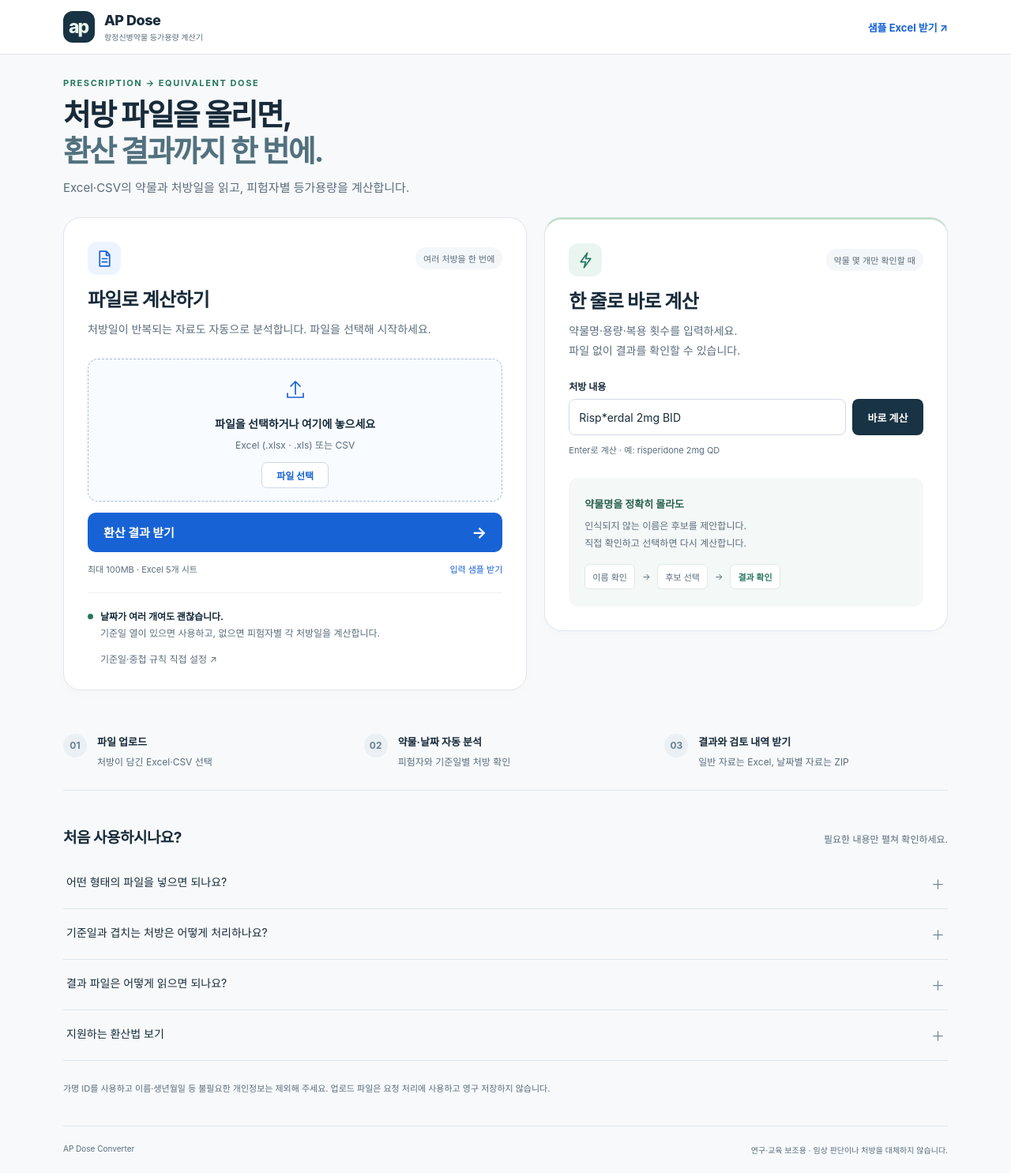
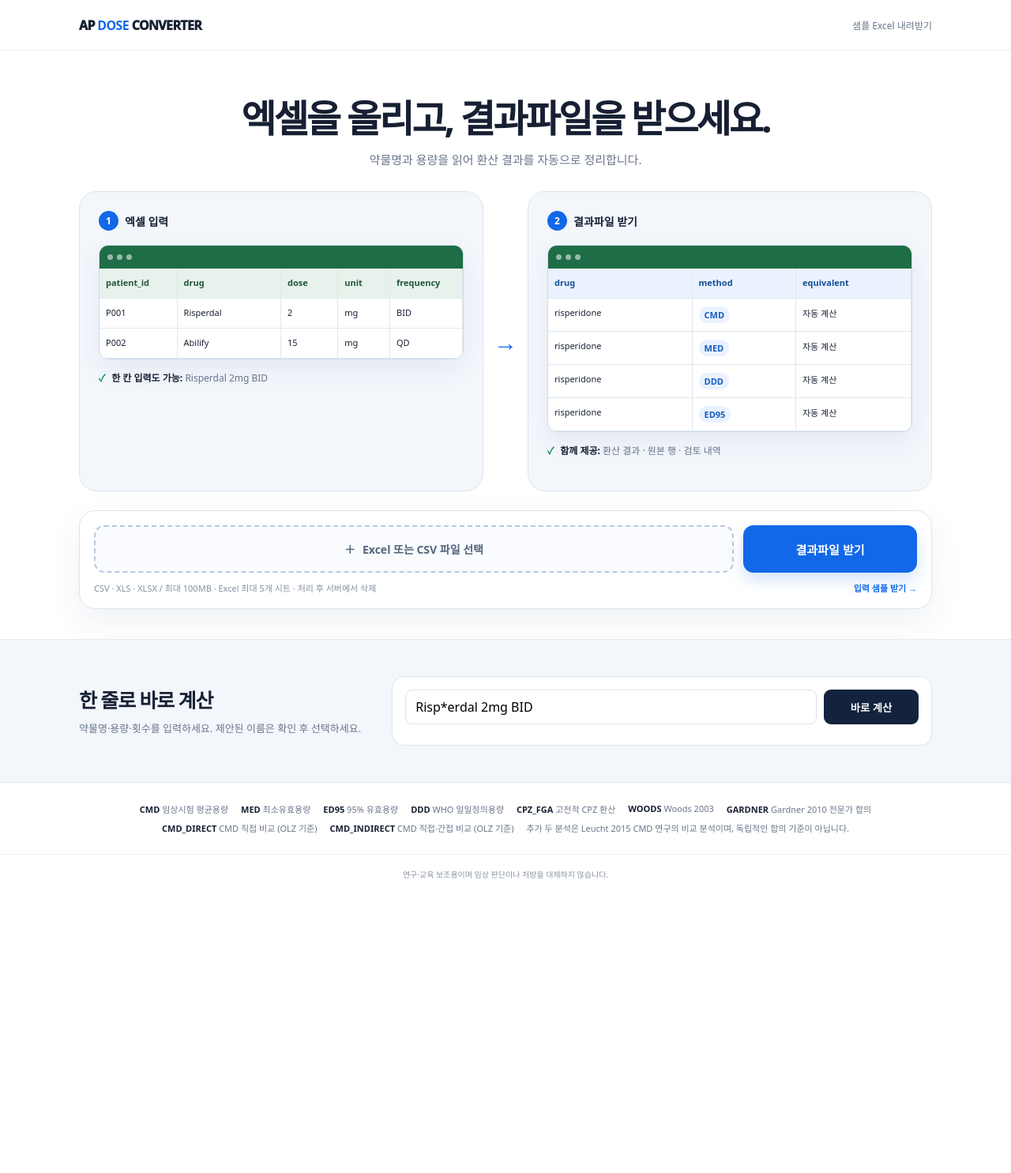
Before and after one commit to YeweonJung/ap-equivalence-calculator, a Flask app: page / in a window 1280 px wide. Shown: the whole page at 79% size. After the commit the page ends 1112 px from the top, so only its background shows below. Run offline with Flask 3, Linux system fonts and the light colour scheme.

Commit message:
Preserve spreadsheet homepage layout and fix candidate text wrapping

```diff
--- a/static/quick_check.js
+++ b/static/quick_check.js
@@ -32,7 +32,7 @@ async function recordCorrection(item, index, alias, source) {
 function itemHtml(item, index) {
   if (!item.ok) {
     const suggestions = (item.suggestions || []).map((candidate, candidateIndex) =>
-      `<button type="button" class="suggestion-button" data-item="${index}" data-candidate="${candidateIndex}">${escapeHtml(candidate.alias)} (${escapeHtml(candidate.drug)})로 수정 · ${candidate.source === 'llm' ? 'AI 미확인 후보' : `${escapeHtml(candidate.distance)}글자 편집`}<br><small>${escapeHtml(candidate.explanation)}</small></button>`).join(' ');
+      `<button type="button" class="suggestion-button" data-item="${index}" data-candidate="${candidateIndex}"><span class="suggestion-name">${escapeHtml(candidate.alias)} (${escapeHtml(candidate.drug)})로 수정</span><span class="suggestion-meta">${candidate.source === 'llm' ? 'AI 미확인 후보' : `${escapeHtml(candidate.distance)}글자 편집`}</span><small class="suggestion-explanation">${escapeHtml(candidate.explanation)}</small></button>`).join(' ');
     return `<div class="parse-item error"><b>${escapeHtml(item.original)}</b> — ${escapeHtml(item.error)}${suggestions ? `<div class="values">혹시 아래 약물인가요? 글자 차이는 약물의 동일성을 보장하지 않습니다. 이름을 확인하고 선택하세요. 용량·단위·빈도는 유지됩니다.</div><div class="suggestions">${suggestions}</div>` : ''}${feedbackHtml(item, index)}</div>`;
   }
   const values = `<table class="conversion-table"><caption>방법별 환산 결과 (mg/day)</caption><thead><tr><th>방법</th><th>결과 · 기준 약물</th></tr></thead><tbody>${item.conversions.map(value => {
--- a/templates/index.html
+++ b/templates/index.html
@@ -1,28 +1,85 @@
 <!doctype html>
-<html lang="ko"><head><meta charset="utf-8"><meta name="viewport" content="width=device-width, initial-scale=1"><title>AP Dose Converter | 항정신병약물 등가용량 계산</title><link rel="stylesheet" href="{{ url_for('static', filename='home.css') }}"></head>
+<html lang="ko">
+<head>
+  <meta charset="utf-8">
+  <meta name="viewport" content="width=device-width, initial-scale=1">
+  <title>AP Dose Converter | 항정신병약물 등가용량 계산</title>
+  <style>
+    :root{--blue:#1268e8;--navy:#13233d;--ink:#172033;--muted:#69758a;--line:#dce4ef;--soft:#f3f7fc;--green:#13805b}
+    *{box-sizing:border-box}body{margin:0;background:#fff;color:var(--ink);font-family:Pretendard,"Noto Sans KR",system-ui,sans-serif}.wrap{width:min(1080px,calc(100% - 32px));margin:auto}
+    header{height:64px;display:flex;align-items:center;border-bottom:1px solid #e8edf4}.nav{display:flex;align-items:center;justify-content:space-between}.logo{font-weight:950;letter-spacing:-.04em}.logo b{color:var(--blue)}.nav a{font-size:12px;color:var(--muted);text-decoration:none}
+    .main{padding:48px 0 38px}.title{text-align:center;margin-bottom:30px}.title h1{margin:0 0 9px;font-size:clamp(30px,5vw,48px);letter-spacing:-.06em}.title p{margin:0;color:var(--muted);font-size:15px}
+    .flow{display:grid;grid-template-columns:1fr 56px 1fr;align-items:center}.arrow{text-align:center;color:var(--blue);font-size:30px;font-weight:900}.panel{min-height:380px;border:1px solid var(--line);border-radius:22px;background:var(--soft);padding:24px}.panel-label{display:flex;align-items:center;gap:8px;margin-bottom:18px;font-weight:900;font-size:14px}.number{width:25px;height:25px;display:grid;place-items:center;border-radius:50%;background:var(--blue);color:#fff;font-size:12px}
+    .sheet{overflow:hidden;background:#fff;border:1px solid #cfd9e7;border-radius:12px;box-shadow:0 12px 30px #263f6813}.sheet-head{height:29px;background:#1e6d46;display:flex;align-items:center;padding:0 10px;gap:5px}.dot{width:7px;height:7px;border-radius:50%;background:#fff8}.grid{display:grid;grid-template-columns:.75fr 1fr .55fr .5fr .7fr;font-size:11px}.cell{min-height:38px;padding:10px 8px;border-right:1px solid #e1e7ef;border-bottom:1px solid #e1e7ef;white-space:nowrap;overflow:hidden}.grid .cell:nth-child(-n+5){background:#e8f2ec;font-weight:900;color:#245640}.hint{display:flex;align-items:center;gap:8px;margin-top:14px;color:var(--muted);font-size:12px}.hint b{color:var(--ink)}
+    .result-grid{display:grid;grid-template-columns:1fr .72fr .8fr;font-size:11px}.result-grid .cell:nth-child(-n+3){background:#eaf2ff;color:#164f99;font-weight:900}.method-pill{display:inline-flex;padding:3px 7px;border-radius:99px;background:#eaf2ff;color:#155dbd;font-weight:900}.check{color:var(--green);font-weight:900}
+    .upload{margin-top:24px;background:#fff;border:1px solid var(--line);border-radius:20px;padding:18px;box-shadow:0 16px 42px #223c6312}.upload form{display:grid;grid-template-columns:1fr 220px;gap:12px}.file-label{min-height:60px;border:2px dashed #b8c9de;border-radius:13px;display:flex;align-items:center;justify-content:center;gap:9px;background:#f9fbfe;color:#53647b;font-size:14px;font-weight:750;cursor:pointer}.file-label:hover,.file-label:focus-within{border-color:var(--blue);background:#f1f7ff}.file-label input{position:absolute;width:1px;height:1px;opacity:0}.upload button{border:0;border-radius:13px;background:var(--blue);color:#fff;font-size:15px;font-weight:900;cursor:pointer;box-shadow:0 9px 20px #1268e830}.upload button:disabled{opacity:.6}.under-actions{display:flex;justify-content:space-between;gap:16px;margin-top:11px;font-size:11px;color:#8390a2}.under-actions a{color:var(--blue);font-weight:800;text-decoration:none}
+    .try{padding:46px 0;background:var(--soft);border-top:1px solid #e5ebf3}.try-grid{display:grid;grid-template-columns:.7fr 1.3fr;gap:28px;align-items:center}.try h2{margin:0 0 8px;font-size:25px;letter-spacing:-.045em}.try p{margin:0;color:var(--muted);font-size:13px;line-height:1.7}.parser{padding:16px;background:#fff;border:1px solid var(--line);border-radius:15px}.parser-row{display:grid;grid-template-columns:1fr 120px;gap:9px}.parser input{width:100%;min-height:44px;border:1px solid var(--line);border-radius:9px;padding:0 12px;font:inherit}.parser button{border:0;border-radius:9px;background:var(--navy);color:#fff;font-weight:850;cursor:pointer}.parse-results{display:grid;gap:7px;margin-top:10px}.parse-item{padding:10px;border-radius:9px;background:#f8fafc;border:1px solid #e5ebf2;font-size:12px}.parse-top{display:flex;justify-content:space-between;gap:8px}.parse-top span{color:var(--green);font-weight:900}.values{margin-top:6px;color:var(--muted);line-height:1.7}.values b{color:#3e5677}.error{color:#a64a13}
+    .methods{padding:25px 0;border-top:1px solid var(--line)}.method-list{display:flex;justify-content:center;gap:8px 16px;flex-wrap:wrap;color:var(--muted);font-size:11px}.method-list b{color:var(--ink)}footer{text-align:center;padding:17px;color:#8b95a5;font-size:10px;border-top:1px solid #edf0f5}
+    @media(max-width:760px){.main{padding-top:32px}.flow{grid-template-columns:1fr}.arrow{transform:rotate(90deg);height:52px;display:grid;place-items:center}.panel{min-height:auto}.upload form,.try-grid,.parser-row{grid-template-columns:1fr}.upload button{min-height:54px}.under-actions{flex-direction:column}.grid{font-size:10px}.cell{padding:9px 5px}.try-grid{align-items:start}}
+    .suggestions{display:flex;gap:8px;flex-wrap:wrap;margin-top:10px}.parser .suggestion-button{padding:9px 12px;background:#eaf2ff;color:#164f99;border:1px solid #b8c9de;text-align:left}
+    .parser-row button{min-height:44px}.parse-top{flex-wrap:wrap}.parse-top b{overflow-wrap:anywhere}.parser{min-width:0}
+    .conversion-table{width:100%;border-collapse:collapse;margin-top:8px}.conversion-table th,.conversion-table td{padding:7px 4px;text-align:left;border-bottom:1px solid var(--line);overflow-wrap:anywhere}.conversion-table th{color:var(--ink)}
+    #export-quick{margin-top:12px;padding:10px 14px;min-height:44px;background:var(--blue)}#export-quick[hidden]{display:none}#download-status{font-size:12px;margin-top:6px}.parser button:disabled{opacity:.55;cursor:wait}
+  /* Keep mixed Korean/English candidate text inside the quick-check card. */
+.parse-results{min-width:0;grid-template-columns:minmax(0,1fr)}
+.parse-item{min-width:0;overflow-wrap:anywhere;word-break:keep-all}
+.suggestions{display:grid;grid-template-columns:minmax(0,1fr)}
+.parser .suggestion-button{display:block;width:100%;min-width:0;max-width:100%;font-family:inherit;line-height:1.65;white-space:normal;word-break:keep-all;overflow-wrap:anywhere}
+.suggestion-name,.suggestion-meta,.suggestion-explanation{display:block}
+.suggestion-meta{margin-top:3px;font-size:12px;font-weight:500}
+.suggestion-explanation{margin-top:4px;font-weight:400}
+
+
+.parser button{font-family:inherit}.parser input[type=checkbox]{width:16px;min-height:16px;vertical-align:middle}.parser details{margin-top:12px}.parser .manual-correction{padding:8px 12px;margin-top:8px}.parser small{line-height:1.7}.file-label.dragging{border-color:var(--blue);background:#f1f7ff}#upload-status:empty{display:none}#upload-status{font-size:12px;color:var(--muted);overflow-wrap:anywhere}#upload-status[data-error=true]{color:#a43720}
+</style>
+</head>
 <body>
-<header><nav class="wrap nav" aria-label="주 메뉴"><a class="logo" href="/"><span class="logo-mark" aria-hidden="true">ap</span><span>AP Dose<small>항정신병약물 등가용량 계산기</small></span></a><a class="nav-link" href="{{ url_for('sample_file') }}">샘플 Excel 받기 ↗</a></nav></header>
-<main class="wrap">
-<section class="hero"><span class="eyebrow">PRESCRIPTION → EQUIVALENT DOSE</span><h1>처방 파일을 올리면,<br><span>환산 결과까지 한 번에.</span></h1><p>Excel·CSV의 약물과 처방일을 읽고,<br class="mobile-break"> 피험자별 등가용량을 계산합니다.</p></section>
-<div class="workspace">
-<section class="card upload-card" aria-labelledby="upload-title">
-<div class="card-heading"><span class="section-icon blue" aria-hidden="true"><svg viewBox="0 0 24 24" fill="none"><path d="M7 3h7l4 4v14H6V3h1Zm7 0v5h4M9 12h6m-6 4h6"/></svg></span><span class="tag">여러 처방을 한 번에</span></div>
-<h2 id="upload-title">파일로 계산하기</h2><p class="description">처방일이 반복되는 자료도 자동으로 분석합니다. 파일을 선택해 시작하세요.</p>
-<form action="{{ url_for('upload') }}" method="post" enctype="multipart/form-data" id="upload-form"><input type="hidden" name="method" value="ALL">
-<label class="file-label" id="drop-zone" for="file"><span class="upload-symbol" aria-hidden="true"><svg viewBox="0 0 32 32" fill="none"><path d="M16 22V6m-6 6 6-6 6 6M6 21v5h20v-5"/></svg></span><strong id="file-name">파일을 선택하거나 여기에 놓으세요</strong><span class="file-types">Excel (.xlsx · .xls) 또는 CSV</span><span class="browse-button" aria-hidden="true">파일 선택</span><input id="file" type="file" name="file" accept=".csv,.xls,.xlsx" aria-label="처방 Excel 또는 CSV 파일 선택" required></label>
-<button class="primary-button" type="submit" id="submit-button">환산 결과 받기 <span aria-hidden="true">→</span></button><p id="upload-status" role="status" aria-live="polite"></p></form>
-<div class="upload-bottom"><span>최대 100MB · Excel 5개 시트</span><a href="{{ url_for('sample_file') }}">입력 샘플 받기</a></div>
-<div class="auto-note"><span class="note-dot" aria-hidden="true"></span><p><b>날짜가 여러 개여도 괜찮습니다.</b><br>기준일 열이 있으면 사용하고, 없으면 피험자별 각 처방일을 계산합니다.</p></div><a class="subtle-link" href="/longitudinal">기준일·중첩 규칙 직접 설정 ↗</a></section>
-<section class="card quick-card" aria-labelledby="quick-title"><div class="card-heading"><span class="section-icon green" aria-hidden="true"><svg viewBox="0 0 24 24" fill="none"><path d="m14 3-8 11h6l-2 7 8-11h-6l2-7Z"/></svg></span><span class="tag">약물 몇 개만 확인할 때</span></div><h2 id="quick-title">한 줄로 바로 계산</h2><p class="description">약물명·용량·복용 횟수를 입력하세요.<br>파일 없이 결과를 확인할 수 있습니다.</p>
-<div class="parser"><label class="input-label" for="parser-input">처방 내용</label><div class="parser-row"><input maxlength="10000" id="parser-input" value="Risp*erdal 2mg BID" aria-label="약물 문자열"><button id="parse-button" type="button">바로 계산</button></div><p class="input-help">Enter로 계산 · 예: risperidone 2mg QD</p><button id="export-quick" type="button" hidden data-export-url="{{ url_for('export_quick_check') }}">이 결과 Excel 저장</button><div id="download-status" role="status"></div><div id="feedback-status" role="status" aria-live="polite"></div><div id="parse-results" class="parse-results" aria-live="polite" data-api-url="{{ url_for('parse_text') }}"></div></div>
-<div class="quick-guide"><b>약물명을 정확히 몰라도</b><p>인식되지 않는 이름은 후보를 제안합니다.<br>직접 확인하고 선택하면 다시 계산합니다.</p><div class="example-path" aria-hidden="true"><span>이름 확인</span> → <span>후보 선택</span> → <strong>결과 확인</strong></div></div></section>
-</div>
-<section class="steps" aria-label="파일 분석 순서"><div><span class="step-number">01</span><div><h3>파일 업로드</h3><p>처방이 담긴 Excel·CSV 선택</p></div></div><div><span class="step-number">02</span><div><h3>약물·날짜 자동 분석</h3><p>피험자와 기준일별 처방 확인</p></div></div><div><span class="step-number">03</span><div><h3>결과와 검토 내역 받기</h3><p>일반 자료는 Excel, 날짜별 자료는 ZIP</p></div></div></section>
-<section class="help-section" aria-labelledby="help-title"><div class="help-heading"><h2 id="help-title">처음 사용하시나요?</h2><p>필요한 내용만 펼쳐 확인하세요.</p></div>
-<details><summary>어떤 형태의 파일을 넣으면 되나요?</summary><div class="detail-body"><p><b>일반 처방자료</b>는 피험자 ID와 약물·용량을 넣습니다. 같은 ID의 약물을 합산하므로 동일 시점의 처방만 포함하세요.</p><p><b>날짜별 처방자료</b>는 피험자 ID, 처방일, 약물명, 하루 정/캡슐 수, 처방일수가 필요합니다. 서울대 형식(HID, PRESCR_DATE, DRUG, TABS_PER_DAY, PRESCR_DAYS)과 지원하는 한글·영문 열 이름을 자동 연결합니다. 열을 확정할 수 없으면 확인할 항목을 안내합니다.</p><p>종단 자료의 일일 수량은 하루 정/캡슐 수, 처방일은 복용 시작일로 간주합니다. 1회 수량이나 전체 처방 수량은 그대로 사용하지 마세요. 종단 자료는 전체 시트 합계 100,000행까지 지원하며, 분석량이 크면 파일을 나누도록 안내합니다.</p></div></details>
-<details><summary>기준일과 겹치는 처방은 어떻게 처리하나요?</summary><div class="detail-body"><p>reference_date·검사일 등 명시된 기준일 열이 있으면 해당 날짜를 사용합니다. 없으면 피험자별 모든 처방일을 기준으로 결과를 만듭니다. 파일에 없는 검사일을 추정하지 않습니다.</p><p>중첩 처방, 함량 불일치, 미확인 약물이 있으면 임의로 합산하지 않고 해당 환산법의 합계를 빈칸으로 남깁니다. 결과에서 원본 시트·행 번호와 검토 사유를 확인할 수 있습니다.</p><a href="/longitudinal">다른 기준일이나 처방 대체 가정으로 분석하기 →</a></div></details>
-<details><summary>결과 파일은 어떻게 읽으면 되나요?</summary><div class="detail-body"><p><b>일반 자료:</b> Excel의 Results에서 피험자별 결과를, PatientChecks와 MedicationResults에서 검토 내역을 확인하세요.</p><p><b>날짜별 자료:</b> ZIP 안의 Results.csv에서 피험자·기준일·환산법별 결과를, MedicationResults.csv와 Audit.csv에서 상세 내용을 확인하세요. 처방 기록이 없다는 뜻의 no_record는 비복용이나 용량 0을 의미하지 않습니다.</p><p>환산법마다 기준과 계수 제공 범위가 달라 결과를 구분해 제공합니다. 서로 다른 방법의 값을 합산하지 마세요.</p></div></details>
-<details><summary>지원하는 환산법 보기</summary><div class="detail-body method-list"><span><b>CMD</b> 임상시험 평균용량</span><span><b>MED</b> 최소유효용량</span><span><b>ED95</b> 95% 유효용량</span><span><b>DDD</b> WHO 일일정의용량</span><span><b>CPZ_FGA</b> 고전적 CPZ 환산</span><span><b>WOODS</b> Woods 2003</span><span><b>GARDNER</b> Gardner 2010 전문가 합의</span><span><b>CMD_DIRECT · CMD_INDIRECT</b> Leucht 2015 CMD 연구의 직접·간접 비교 분석</span></div></details></section>
-<p class="privacy-note">가명 ID를 사용하고 이름·생년월일 등 불필요한 개인정보는 제외해 주세요. 업로드 파일은 요청 처리에 사용하고 영구 저장하지 않습니다.</p></main>
-<footer class="wrap"><span>AP Dose Converter</span><span>연구·교육 보조용 · 임상 판단이나 처방을 대체하지 않습니다.</span></footer>
-<script src="{{ url_for('static', filename='home_upload.js') }}"></script><script src="{{ url_for('static', filename='quick_check.js') }}"></script></body></html>
+  <header><div class="wrap nav"><div class="logo">AP <b>DOSE</b> CONVERTER</div><a href="{{ url_for('sample_file') }}">샘플 Excel 내려받기</a></div></header>
+  <main>
+    <section class="main">
+      <div class="wrap">
+        <div class="title"><h1>엑셀을 올리고, 결과파일을 받으세요.</h1><p>약물명과 용량을 읽어 환산 결과를 자동으로 정리합니다.</p></div>
+        <div class="flow">
+          <section class="panel" aria-label="입력 엑셀 예시">
+            <div class="panel-label"><span class="number">1</span>엑셀 입력</div>
+            <div class="sheet"><div class="sheet-head"><span class="dot"></span><span class="dot"></span><span class="dot"></span></div><div class="grid">
+              <div class="cell">patient_id</div><div class="cell">drug</div><div class="cell">dose</div><div class="cell">unit</div><div class="cell">frequency</div>
+              <div class="cell">P001</div><div class="cell">Risperdal</div><div class="cell">2</div><div class="cell">mg</div><div class="cell">BID</div>
+              <div class="cell">P002</div><div class="cell">Abilify</div><div class="cell">15</div><div class="cell">mg</div><div class="cell">QD</div>
+            </div></div>
+            <div class="hint"><span class="check">✓</span><span><b>한 칸 입력도 가능:</b> Risperdal 2mg BID</span></div>
+          </section>
+          <div class="arrow" aria-hidden="true">→</div>
+          <section class="panel" aria-label="출력 엑셀 예시">
+            <div class="panel-label"><span class="number">2</span>결과파일 받기</div>
+            <div class="sheet"><div class="sheet-head"><span class="dot"></span><span class="dot"></span><span class="dot"></span></div><div class="result-grid">
+              <div class="cell">drug</div><div class="cell">method</div><div class="cell">equivalent</div>
+              <div class="cell">risperidone</div><div class="cell"><span class="method-pill">CMD</span></div><div class="cell">자동 계산</div>
+              <div class="cell">risperidone</div><div class="cell"><span class="method-pill">MED</span></div><div class="cell">자동 계산</div>
+              <div class="cell">risperidone</div><div class="cell"><span class="method-pill">DDD</span></div><div class="cell">자동 계산</div>
+              <div class="cell">risperidone</div><div class="cell"><span class="method-pill">ED95</span></div><div class="cell">자동 계산</div>
+            </div></div>
+            <div class="hint"><span class="check">✓</span><span><b>함께 제공:</b> 환산 결과 · 원본 행 · 검토 내역</span></div>
+          </section>
+        </div>
+        <section class="upload" aria-label="데이터 파일 업로드">
+          <form action="{{ url_for('upload') }}" method="post" enctype="multipart/form-data" id="upload-form">
+            <input type="hidden" name="method" value="ALL">
+            <label class="file-label" id="drop-zone" for="file"><span aria-hidden="true">＋</span><span id="file-name">Excel 또는 CSV 파일 선택</span><input id="file" type="file" name="file" accept=".csv,.xls,.xlsx" required></label>
+            <button type="submit" id="submit-button">결과파일 받기</button>
+          </form><p id="upload-status" role="status" aria-live="polite"></p>
+          <div class="under-actions"><span>CSV · XLS · XLSX / 최대 100MB · Excel 최대 5개 시트 · 처리 후 서버에서 삭제</span><a href="{{ url_for('sample_file') }}">입력 샘플 받기 →</a></div>
+        </section>
+      </div>
+    </section>
+    <section class="try"><div class="wrap try-grid">
+      <div><h2>한 줄로 바로 계산</h2><p>약물명·용량·횟수를 입력하세요. 제안된 이름은 확인 후 선택하세요.</p></div>
+      <div class="parser"><div class="parser-row"><input maxlength="10000" id="parser-input" value="Risp*erdal 2mg BID" aria-label="약물 문자열"><button id="parse-button" type="button">바로 계산</button></div><button id="export-quick" type="button" hidden data-export-url="{{ url_for('export_quick_check') }}">이 결과 Excel 저장</button><div id="download-status" role="status"></div><div id="feedback-status" role="status" aria-live="polite"></div><div id="parse-results" class="parse-results" aria-live="polite" data-api-url="{{ url_for('parse_text') }}"></div></div>
+    </div></section>
+    <section class="methods"><div class="wrap method-list"><span><b>CMD</b> 임상시험 평균용량</span><span><b>MED</b> 최소유효용량</span><span><b>ED95</b> 95% 유효용량</span><span><b>DDD</b> WHO 일일정의용량</span><span><b>CPZ_FGA</b> 고전적 CPZ 환산</span><span><b>WOODS</b> Woods 2003</span><span><b>GARDNER</b> Gardner 2010 전문가 합의</span><span><b>CMD_DIRECT</b> CMD 직접 비교 (OLZ 기준)</span><span><b>CMD_INDIRECT</b> CMD 직접·간접 비교 (OLZ 기준)</span><span>추가 두 분석은 Leucht 2015 CMD 연구의 비교 분석이며, 독립적인 합의 기준이 아닙니다.</span></div></section>
+  </main>
+  <footer>연구·교육 보조용이며 임상 판단이나 처방을 대체하지 않습니다.</footer>
+  <script src="{{ url_for('static', filename='home_upload.js') }}"></script>
+  <script src="{{ url_for('static', filename='quick_check.js') }}"></script>
+</body>
+</html>
```
